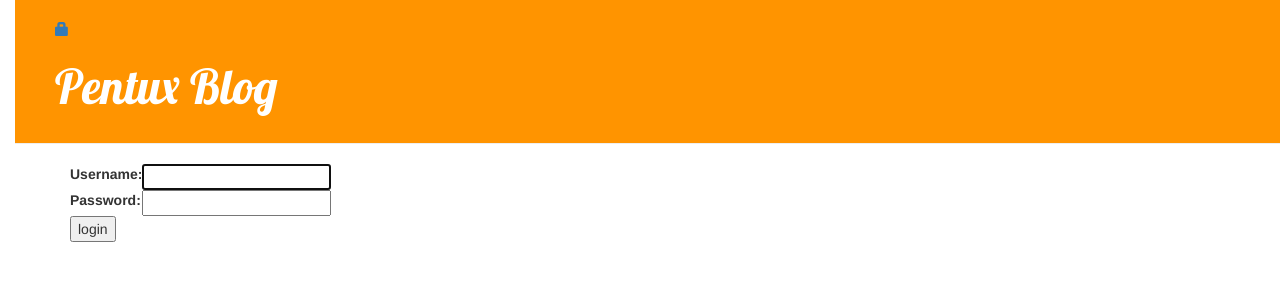
After one commit to jbagot/blog_djangoGirls, a Django app: page /accounts/login/ in a window 1280 px wide. The commit adds this page. Shown: the top 300 px of the page. Run offline with Django 3.2, Linux system fonts and the light colour scheme; some libraries are stand-ins or nearby versions.

Commit message:
Add login, logout and restrictions to some pages

```diff
--- a/blog/static/css/blog.css
+++ b/blog/static/css/blog.css
@@ -47,6 +47,13 @@ h1, h2, h3, h4 {
     margin-right: 20px;
 }
 
+.top-menu-small, .top-menu-small:hover, .top-menu-small:visited {
+    color: #ffffff;
+    float: right;
+    font-size: 10pt;
+    margin-right: 5px;
+}
+
 .post {
     margin-bottom: 70px;
 }
--- a/blog/templates/blog/base.html
+++ b/blog/templates/blog/base.html
@@ -12,11 +12,19 @@
 <body>
     <div class="page-header">
         {% if user.is_authenticated %}
+            <p class="top-menu-small">
+                Hola, {{ user.username }}
+                <small>(<a href="{% url 'logout' %}">Log out</a>)</small>
+            </p>
             <a href="{% url 'post_new' %}" class="top-menu">
                 <span class="glyphicon glyphicon-plus"></span>
             </a>
             <a href="{% url 'post_draft_list' %}" class="top-menu">
                 <span class="glyphicon glyphicon-edit"></span>
+            </a>
+        {% else %}
+            <a href="{% url 'login' %}" class="'top-menu-small">
+                <span class="glyphicon glyphicon-lock"></span>
             </a>
         {% endif %}
         <h1><a href="/">Pentux Blog</a></h1>
--- a/blog/templates/blog/post_detail.html
+++ b/blog/templates/blog/post_detail.html
@@ -9,12 +9,14 @@
                 Publicar
             </a>
         {% endif %}
+        {% if user.is_authenticated %}
             <a class="btn btn-default" href="{% url 'post_edit' pk=post.pk %}">
                 <span class="glyphicon glyphicon-pencil"></span>
             </a>
             <a class="btn btn-default" href="{% url 'post_remove' pk=post.pk %}">
                 <span class="glyphicon glyphicon-remove"></span>
             </a>
+        {% endif %}
     </div>
         <h1>{{ post.title }}</h1>
         <p>{{ post.text|linebreaksbr }}</p>
--- /dev/null
+++ b/blog/templates/registration/login.html
@@ -0,0 +1,24 @@
+{% extends 'blog/base.html' %}
+
+{% block content %}
+    {% if form.errors %}
+        <p>L'usuari no és correcte. Torna-ho a intentar</p>
+    {% endif %}
+
+    <form method="post" action="{% url 'login' %}">
+        {% csrf_token %}
+        <table>
+            <tr>
+                <td>{{ form.username.label_tag }}</td>
+                <td>{{ form.username }}</td>
+            </tr>
+            <tr>
+                <td>{{ form.password.label_tag }}</td>
+                <td>{{ form.password }}</td>
+            </tr>
+        </table>
+
+        <input type="submit" value="login" />
+        <input type="hidden" name="next" value="{{ next }}" />
+    </form>
+{% endblock %}
--- a/blog/views.py
+++ b/blog/views.py
@@ -3,6 +3,7 @@ from .models import Post
 from .forms import PostForm
 from django.utils import timezone
 from django.shortcuts import redirect
+from django.contrib.auth.decorators import login_required
 
 
 def post_list(request):
@@ -15,6 +16,7 @@ def post_detail(request, pk):
     return render(request, 'blog/post_detail.html', {'post': post})
 
 
+@login_required
 def post_new(request):
     if request.method == "POST":
         form = PostForm(request.POST)
@@ -28,6 +30,7 @@ def post_new(request):
     return render(request, 'blog/post_edit.html', {'form': form})
 
 
+@login_required
 def post_edit(request, pk):
     post = get_object_or_404(Post, pk=pk)
     if request.method == "POST":
@@ -42,17 +45,20 @@ def post_edit(request, pk):
     return render(request, 'blog/post_edit.html', {'form': form})
 
 
+@login_required
 def post_draft_list(request):
     posts = Post.objects.filter(published_date__isnull=True).order_by('created_date')
     return render(request, 'blog/post_draft_list.html', {'posts':posts})
 
 
+@login_required
 def post_publish(request, pk):
     post = get_object_or_404(Post, pk=pk)
     post.publish()
     return redirect('post_list')
 
 
+@login_required
 def post_remove(request, pk):
     post = get_object_or_404(Post, pk=pk)
     post.delete()
--- a/mysite/settings.py
+++ b/mysite/settings.py
@@ -124,3 +124,6 @@ USE_TZ = True
 
 STATIC_URL = '/static/'
 STATIC_ROOT = os.path.join(BASE_DIR, 'static')
+
+
+LOGIN_REDIRECT_URL = '/'
--- a/mysite/urls.py
+++ b/mysite/urls.py
@@ -15,8 +15,11 @@ Including another URLconf
 """
 from django.conf.urls import url, include
 from django.contrib import admin
+from django.contrib.auth import views
 
 urlpatterns = [
     url(r'^admin/', admin.site.urls),
-    url(r'', include('blog.urls'))
+    url(r'^accounts/login/$', views.login, name='login'),
+    url(r'^accounts/logout/$', views.logout, name='logout', kwargs={'next_page': '/'}),
+    url(r'', include('blog.urls')),
 ]
```
Lines whose indentation alone changed are shown as unchanged.
